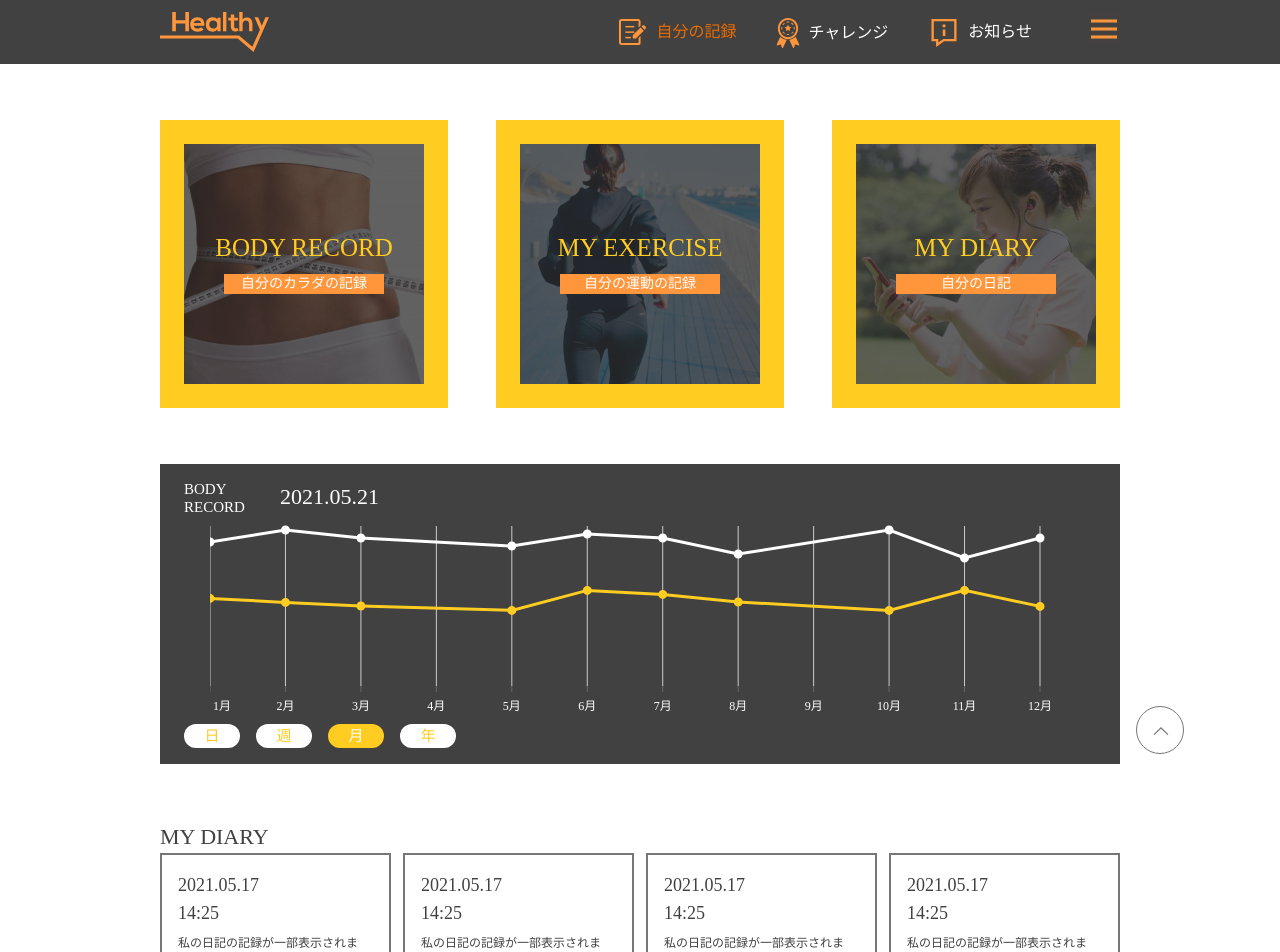
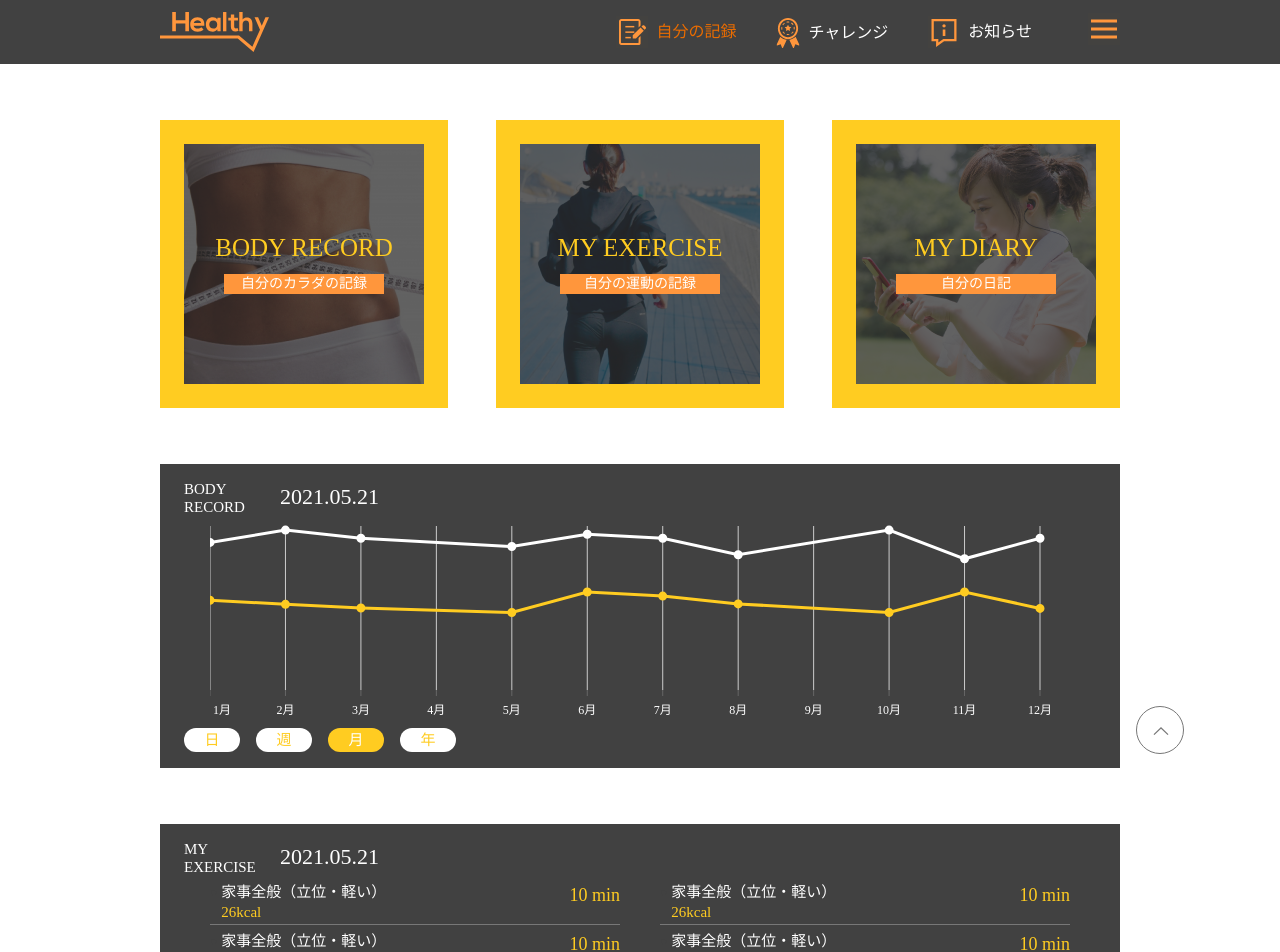
Before and after one commit to bad199xqn/arent-interview, a React (Vite) app: page / in a window 1280 px wide. Shown: the top 952 px of the page. Built offline with nearby package versions, Linux system fonts and the light colour scheme; a web font is replaced by a local one.

Commit message:
create/record-page-exercise

```diff
--- a/src/App.tsx
+++ b/src/App.tsx
@@ -1,4 +1,5 @@
 import "@/styles/tailwind.css";
+import "@/styles/scrollBar.css";
 import { RecordPage } from "@/pages";
 
 function App() {
--- a/src/features/RecordChart/RecordChart.tsx
+++ b/src/features/RecordChart/RecordChart.tsx
@@ -69,10 +69,10 @@ export function RecordChart() {
         <p className="text-[1.375rem] text-light">2021.05.21</p>
       </div>
       <div className="px-[1.625rem] text-xs mb-2">
-        <ResponsiveContainer width="100%" height={200}>
+        <ResponsiveContainer width="100%" height={204}>
           <LineChart
             width={500}
-            height={200}
+            height={204}
             data={data}
             margin={{
               top: 10,
--- /dev/null
+++ b/src/features/RecordExercise/RecordExercise.tsx
@@ -0,0 +1,43 @@
+import { exerciseListData } from "@/mock"
+import { ExerciseType } from "./types"
+
+function ExerciseItem(props: ExerciseType) {
+  const {itemKey, exercise, duration, kcal} = props
+  return (
+    <div key={itemKey} className="flex justify-between w-full border-b border-b-grayArent-400 items-start pt-2 pb-1">
+      <div className="flex gap-1">
+        <p>●</p>
+        <div className="text-[15px]">
+          <p className="text-light">{exercise}</p>
+          <p className="text-primary-300 mt-1">{`${kcal}kcal`}</p>
+        </div>
+      </div>
+      <p className="text-primary-300 text-lg leading-[22px]">{duration}</p>
+    </div>
+  )
+}
+
+export function RecordExercise() {
+  return (
+    <div className="w-full bg-dark-500 px-6 py-4">
+      <div className="flex">
+        <p className="text-[15px] w-24 h-9 text-light leading-[18px]">MY EXERCISE</p>
+        <p className="text-[1.375rem] text-light">2021.05.21</p>
+      </div>
+      <div className="custom-scroll-bar px-[1.625rem] text-xs mb-2 h-48 overflow-y-auto">
+        <div className="grid grid-cols-2 gap-x-10">
+        {exerciseListData.map(exercise => (
+          <ExerciseItem
+            id={exercise.id}
+            exercise={exercise.exercise}
+            duration={exercise.duration}
+            kcal={exercise.kcal}
+            itemKey={`exercise-${exercise.id}`}
+          />
+        ))}
+        </div>
+      </div>
+
+    </div>
+  )
+}
--- /dev/null
+++ b/src/features/RecordExercise/index.ts
@@ -0,0 +1,2 @@
+export * from "./RecordExercise";
+export * from "./types";
--- /dev/null
+++ b/src/features/RecordExercise/types.ts
@@ -0,0 +1,7 @@
+export type ExerciseType = {
+  id: number;
+  exercise: string;
+  duration: string;
+  kcal: number;
+  itemKey: string;
+};
--- a/src/mock/recordPageData.ts
+++ b/src/mock/recordPageData.ts
@@ -48,3 +48,126 @@ export const recordListData = [
     content: "テキストテキストテキストテキストテキストテキストテキストテキストテキストテキストテキストテキストテキストテキストテキストテキストテキストテキストテキストテキストテキストテキストテキストテキストテキストテキストテキストテキストテキストテキストテキストテキストテキストテキストテキストテキスト"
   }
 ]
+
+export const exerciseListData = [
+  {
+    id:1,
+    exercise: "家事全般（立位・軽い）",
+    duration: "10 min",
+    kcal: 26
+  },
+  {
+    id:2,
+    exercise: "家事全般（立位・軽い）",
+    duration: "10 min",
+    kcal: 26
+  },
+  {
+    id:3,
+    exercise: "家事全般（立位・軽い）",
+    duration: "10 min",
+    kcal: 26
+  },
+  {
+    id:4,
+    exercise: "家事全般（立位・軽い）",
+    duration: "10 min",
+    kcal: 26
+  },
+  {
+    id:5,
+    exercise: "家事全般（立位・軽い）",
+    duration: "10 min",
+    kcal: 26
+  },
+  {
+    id:6,
+    exercise: "家事全般（立位・軽い）",
+    duration: "10 min",
+    kcal: 26
+  },
+  {
+    id:7,
+    exercise: "家事全般（立位・軽い）",
+    duration: "10 min",
+    kcal: 26
+  },
+  {
+    id:8,
+    exercise: "家事全般（立位・軽い）",
+    duration: "10 min",
+    kcal: 26
+  },
+  {
+    id:9,
+    exercise: "家事全般（立位・軽い）",
+    duration: "10 min",
+    kcal: 26
+  },
+  {
+    id:10,
+    exercise: "家事全般（立位・軽い）",
+    duration: "10 min",
+    kcal: 26
+  },
+  {
+    id:11,
+    exercise: "家事全般（立位・軽い）",
+    duration: "10 min",
+    kcal: 26
+  },
+  {
+    id:12,
+    exercise: "家事全般（立位・軽い）",
+    duration: "10 min",
+    kcal: 26
+  },
+  {
+    id:13,
+    exercise: "家事全般（立位・軽い）",
+    duration: "10 min",
+    kcal: 26
+  },
+  {
+    id:14,
+    exercise: "家事全般（立位・軽い）",
+    duration: "10 min",
+    kcal: 26
+  },
+  {
+    id:15,
+    exercise: "家事全般（立位・軽い）",
+    duration: "10 min",
+    kcal: 26
+  },
+  {
+    id:16,
+    exercise: "家事全般（立位・軽い）",
+    duration: "10 min",
+    kcal: 26
+  },
+  {
+    id:17,
+    exercise: "家事全般（立位・軽い）",
+    duration: "10 min",
+    kcal: 26
+  },
+  {
+    id:18,
+    exercise: "家事全般（立位・軽い）",
+    duration: "10 min",
+    kcal: 26
+  },
+  {
+    id:19,
+    exercise: "家事全般（立位・軽い）",
+    duration: "10 min",
+    kcal: 26
+  },
+  {
+    id:20,
+    exercise: "家事全般（立位・軽い）",
+    duration: "10 min",
+    kcal: 26
+  }
+]
--- a/src/pages/record.tsx
+++ b/src/pages/record.tsx
@@ -2,6 +2,7 @@ import { LoadMoreButton } from "@/components/LoadMoreButton";
 import { DiaryGrid } from "@/features/DiaryGrid";
 import { DefaultLayout } from "@/features/Layout";
 import { RecordChart } from "@/features/RecordChart";
+import { RecordExercise } from "@/features/RecordExercise";
 import { RecordNavButton } from "@/features/RecordNavButton";
 
 export function RecordPage() {
@@ -12,6 +13,7 @@ export function RecordPage() {
           <div className="flex flex-col gap-y-14 mt-14">
             <RecordNavButton />
             <RecordChart />
+            <RecordExercise />
             <DiaryGrid />
           </div>
           <div className="mt-[1.625rem] text-center">
--- /dev/null
+++ b/src/styles/scrollBar.css
@@ -0,0 +1,13 @@
+.custom-scroll-bar::-webkit-scrollbar {
+  width: 6px;
+}
+
+.custom-scroll-bar::-webkit-scrollbar-track{
+  background-color: #777777;
+  border-radius: 50px;
+}
+
+.custom-scroll-bar::-webkit-scrollbar-thumb{
+  background: #FFCC21;
+  border-radius: 50px;
+}
```
